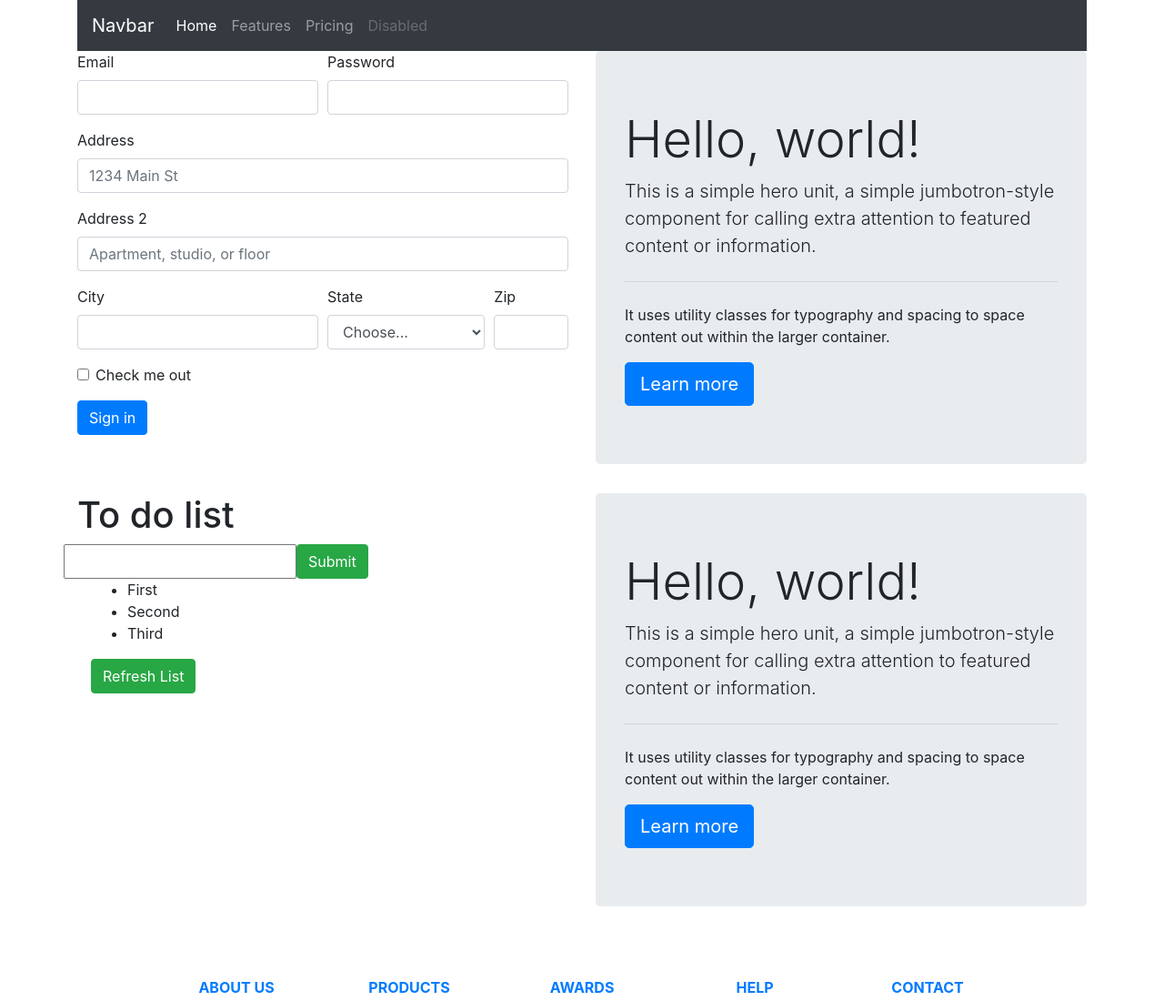
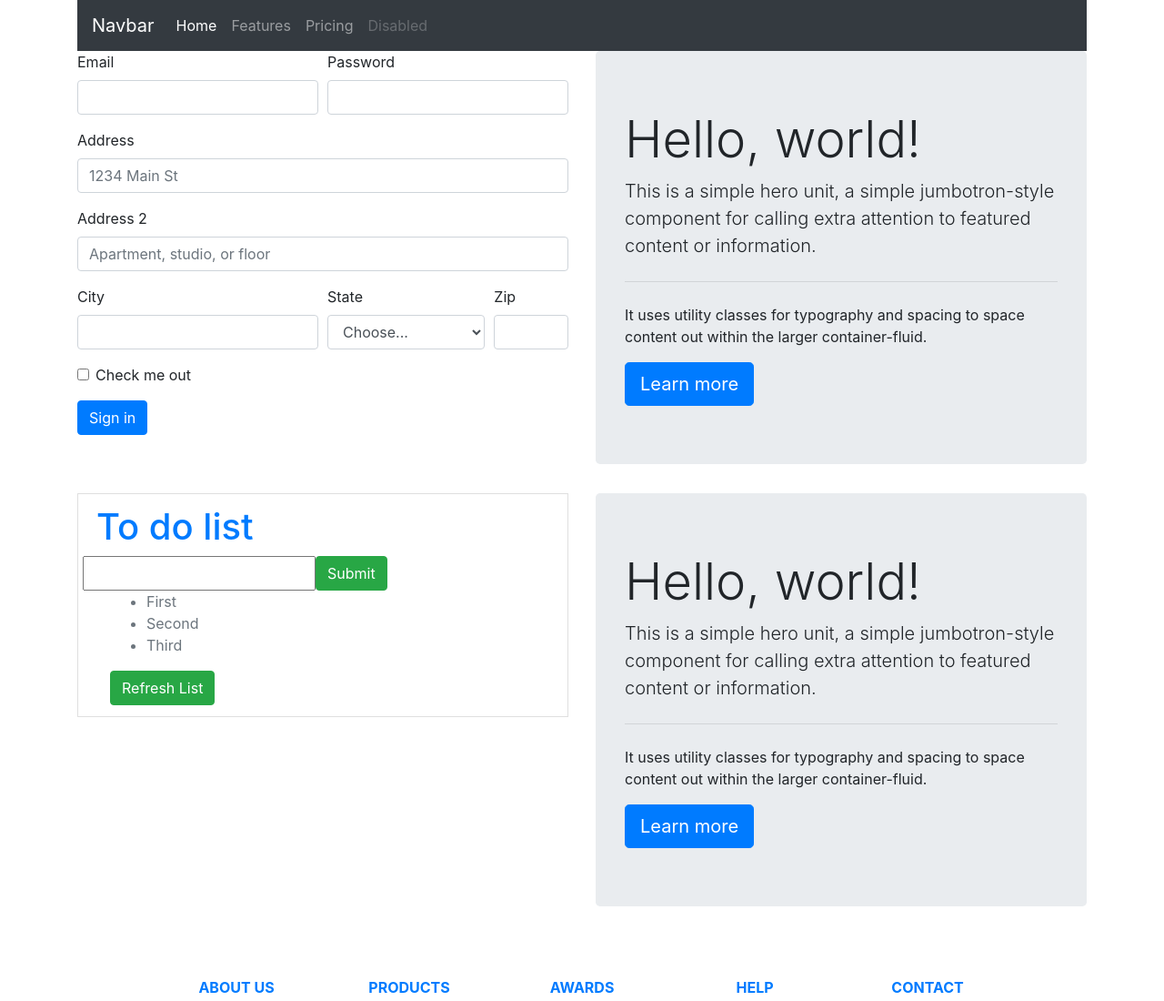
Before and after one commit to Saruulbuyan-Munkhtur/Event-Planner, a plain HTML site: page index.html in a window 1280 px wide. Shown: the top 1100 px of the page at 91% size. Drawn offline with nearby package versions, Linux system fonts and the light colour scheme.

Commit message:
Bootstrap Toogling

```diff
--- a/index.html
+++ b/index.html
@@ -79,7 +79,7 @@
                 <h1 class="display-4">Hello, world!</h1>
                 <p class="lead">This is a simple hero unit, a simple jumbotron-style component for calling extra attention to featured content or information.</p>
                 <hr class="my-4">
-                <p>It uses utility classes for typography and spacing to space content out within the larger container.</p>
+                <p>It uses utility classes for typography and spacing to space content out within the larger container-fluid.</p>
                 <a class="btn btn-primary btn-lg" href="#" role="button">Learn more</a>
             </div>
           </div>
@@ -88,20 +88,22 @@
     <div class="container">
 		<div class="row">
             <div class="col">
-                <h1>To do list</h1>
+				<div class="list-group-item">
+					<h1 class="text-primary">To do list</h1>
 					<div class="row">
 						<input type="text" id="to-do-input">
 						<button type="button" class="btn btn-success" id="to-do-submit">Submit</button>
 					</div>
-                <div class="container">
-                    <ul id="to-do-list">
+					<div class="container-fluid border-dark">
+						<ul id="to-do-list" class="text-secondary">
 							<li class="active">First</li>
 							<li class="active">Second</li>
 							<li class="active">Third</li>
 						</ul>
 					</div>
-                <div class="container">
+					<div class="container-fluid">
 						<button type="button" class="btn btn-success" id="to-do-refresh">Refresh List</button>
+					</div>
 				</div>
             </div>
             <div class="col">
@@ -109,7 +111,7 @@
                     <h1 class="display-4">Hello, world!</h1>
                     <p class="lead">This is a simple hero unit, a simple jumbotron-style component for calling extra attention to featured content or information.</p>
                     <hr class="my-4">
-                    <p>It uses utility classes for typography and spacing to space content out within the larger container.</p>
+                    <p>It uses utility classes for typography and spacing to space content out within the larger container-fluid.</p>
                     <a class="btn btn-primary btn-lg" href="#" role="button">Learn more</a>
                 </div>
             </div>
```
Lines whose indentation alone changed are shown as unchanged.
